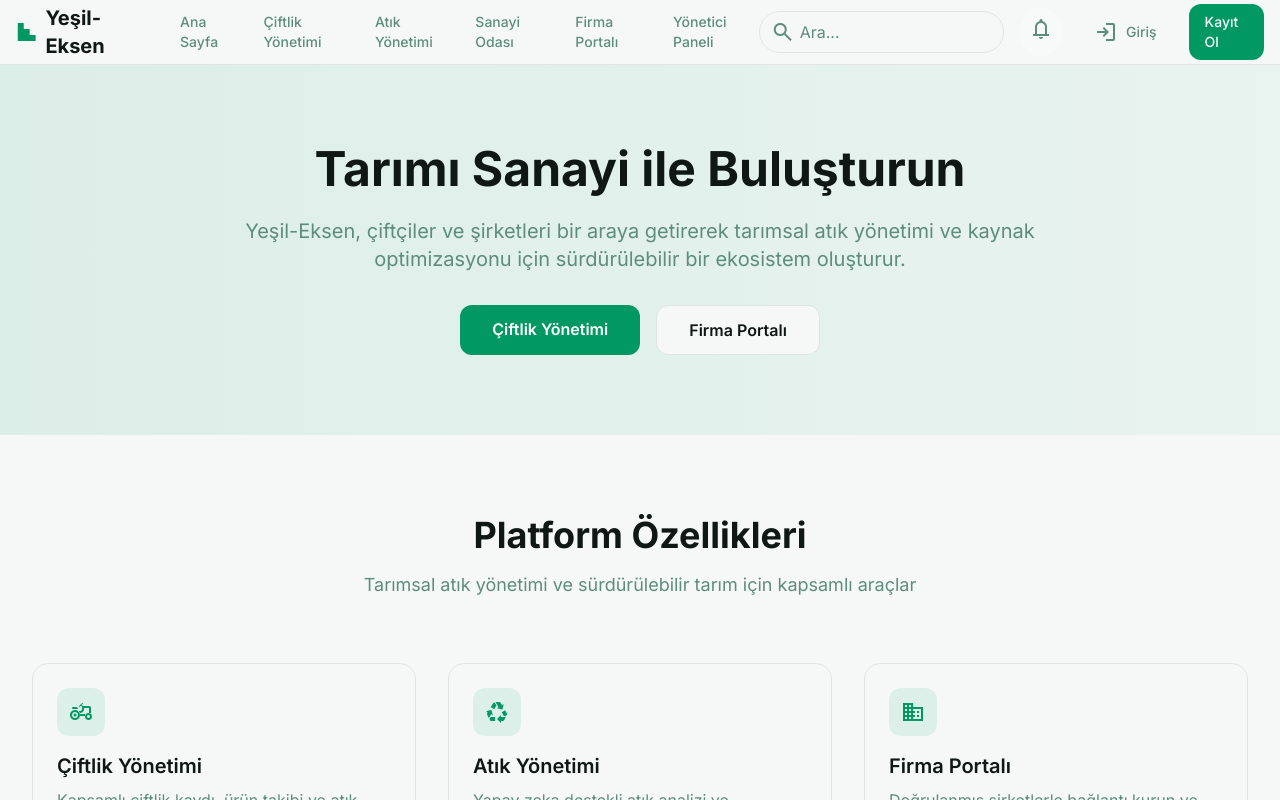
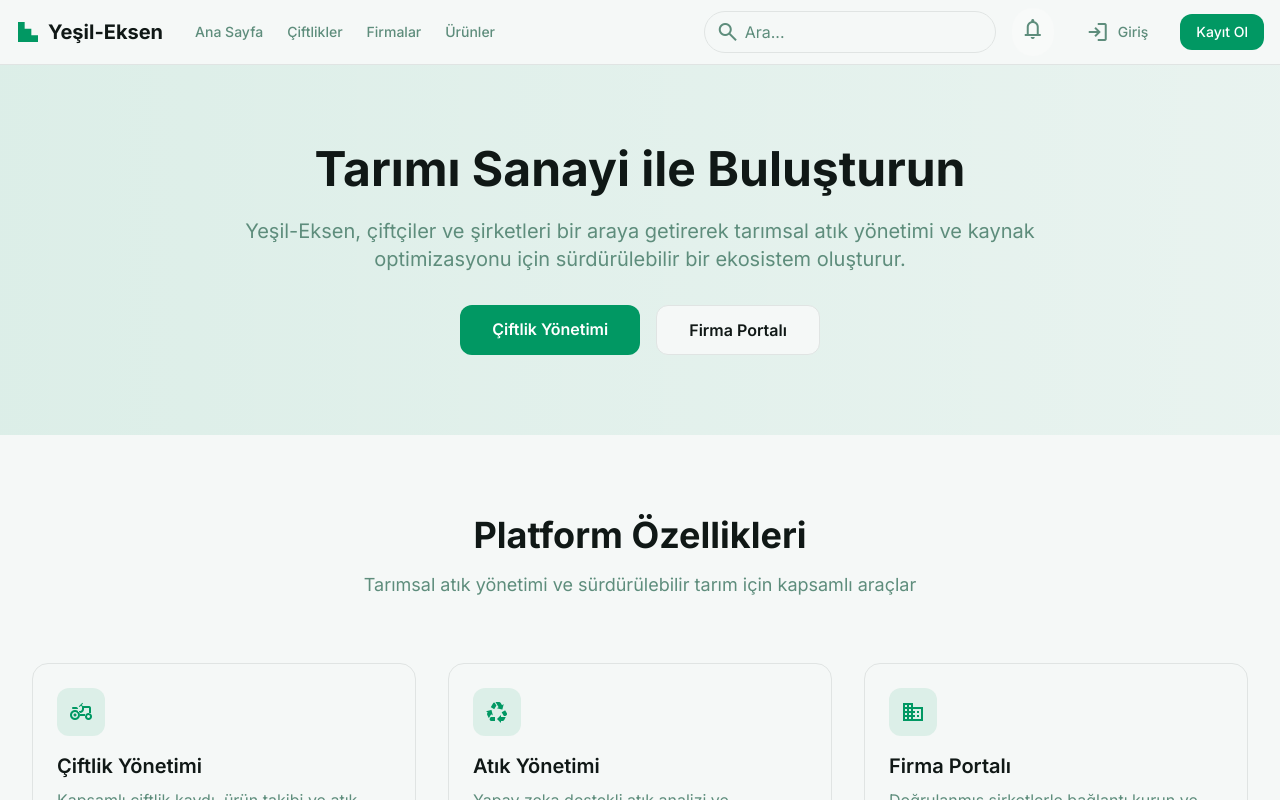
Before and after one commit to MehmetKivrak0/WebProje-YesilEksen, a React (Vite) app: page / in a window 1280 px wide. Shown: the top 800 px of the page. Built offline with nearby package versions, Linux system fonts and the light colour scheme.

Commit message:
Gp-YeşilEksen Proje

```diff
--- a/src/App.tsx
+++ b/src/App.tsx
@@ -5,11 +5,12 @@ import Giris from './pages/auth/giris.tsx'
 import Kayit from './pages/auth/kayit.tsx'
 import Atik from './pages/admin/atik.tsx'
 import DasSanayi from './pages/admin/das_sanayi.tsx'
-import Firmalar from './pages/firmalar.tsx'
+import Firmalar from './pages/firma/firmalar.tsx'
 import FirmaDetay from './pages/firma/firma_detay.tsx'
 import FirmaSatisGecmisi from './pages/firma/firma_satis_gecmisi.tsx'
 import FirmaEkle from './pages/firma/firma_ekle.tsx'
-import Ciftlikler from './pages/ciftlikler.tsx'
+import Ciftlikler from './pages/ciftlik/ciftlikler.tsx'
+import Ciftlik from './pages/ciftlik/ciftlik.tsx'
 import CiftlikEkle from './pages/ciftlik/ciftlik_ekle.tsx'
 import Atiklar from './pages/atiklar.tsx'
 import AtikEkle from './pages/ciftlik/atik_ekle.tsx'
@@ -24,6 +25,7 @@ function App() {
         <Route path="/admin/atik" element={<Atik />} />
         <Route path="/admin/sanayi" element={<DasSanayi />} />
         <Route path="/ciftlikler" element={<Ciftlikler />} />
+        <Route path="/ciftlik" element={<Ciftlik />} />
         <Route path="/firmalar" element={<Firmalar />} />
         <Route path="/firma/detay" element={<FirmaDetay />} />
         <Route path="/firma/satis-gecmisi" element={<FirmaSatisGecmisi />} />
--- a/src/components/navbar.tsx
+++ b/src/components/navbar.tsx
@@ -15,11 +15,9 @@ function Navbar() {
             </Link>
             <nav className="hidden md:flex items-center gap-6">
               <Link className="text-sm font-medium text-subtle-light dark:text-subtle-dark hover:text-primary dark:hover:text-primary transition-colors" to="/">Ana Sayfa</Link>
-              <Link className="text-sm font-medium text-subtle-light dark:text-subtle-dark hover:text-primary dark:hover:text-primary transition-colors" to="/ciftlikler">Çiftlik Yönetimi</Link>
-              <Link className="text-sm font-medium text-subtle-light dark:text-subtle-dark hover:text-primary dark:hover:text-primary transition-colors" to="/atiklar">Atık Yönetimi</Link>
-              <Link className="text-sm font-medium text-subtle-light dark:text-subtle-dark hover:text-primary dark:hover:text-primary transition-colors" to="/admin/sanayi">Sanayi Odası</Link>
-              <Link className="text-sm font-medium text-subtle-light dark:text-subtle-dark hover:text-primary dark:hover:text-primary transition-colors" to="/firmalar">Firma Portalı</Link>
-              <Link className="text-sm font-medium text-subtle-light dark:text-subtle-dark hover:text-primary dark:hover:text-primary transition-colors" to="/atiklar">Yönetici Paneli</Link>
+              <Link className="text-sm font-medium text-subtle-light dark:text-subtle-dark hover:text-primary dark:hover:text-primary transition-colors" to="/ciftlikler">Çiftlikler</Link>
+              <Link className="text-sm font-medium text-subtle-light dark:text-subtle-dark hover:text-primary dark:hover:text-primary transition-colors" to="/firmalar">Firmalar</Link>
+              <Link className="text-sm font-medium text-subtle-light dark:text-subtle-dark hover:text-primary dark:hover:text-primary transition-colors" to="/atiklar">Ürünler</Link>
             </nav>
           </div>
           <div className="flex items-center gap-4">
--- a/src/pages/ciftlik.tsx
+++ /dev/null
@@ -1,19 +0,0 @@
-function Ciftlik() {
-  return (
-    <div className="flex flex-col min-h-screen">
-      <div className="container mx-auto px-4 sm:px-6 lg:px-8 py-8">
-        <div className="mb-8">
-          <h1 className="text-4xl font-bold text-content-light dark:text-content-dark mb-2">Çiftlik Yönetimi</h1>
-          <p className="text-lg text-subtle-light dark:text-subtle-dark">Çiftlik işlemlerinizi yönetin</p>
-        </div>
-
-        <div className="bg-background-light dark:bg-background-dark rounded-xl p-6 border border-border-light dark:border-border-dark">
-          <h2 className="text-xl font-semibold text-content-light dark:text-content-dark mb-4">Çiftlik Bilgileri</h2>
-          <p className="text-subtle-light dark:text-subtle-dark">Bu sayfa geliştirilme aşamasındadır.</p>
-        </div>
-      </div>
-    </div>
-  );
-}
-
-export default Ciftlik;
--- /dev/null
+++ b/src/pages/ciftlik/ciftlik.tsx
@@ -0,0 +1,25 @@
+import Navbar from '../../components/navbar';
+import Footer from '../../components/footer';
+
+function Ciftlik() {
+  return (
+    <div className="bg-background-light dark:bg-background-dark font-display text-content-light dark:text-content-dark min-h-screen flex flex-col">
+      <Navbar />
+      <main className="flex-grow">
+        <div className="container mx-auto px-4 sm:px-6 lg:px-8 py-8">
+          <div className="mb-8">
+            <h1 className="text-4xl font-bold text-content-light dark:text-content-dark mb-2">Çiftlik Yönetimi</h1>
+            <p className="text-lg text-subtle-light dark:text-subtle-dark">Çiftlik işlemlerinizi yönetin</p>
+          </div>
+          <div className="bg-background-light dark:bg-background-dark rounded-xl p-6 border border-border-light dark:border-border-dark">
+            <h2 className="text-xl font-semibold text-content-light dark:text-content-dark mb-4">Çiftlik Bilgileri</h2>
+            <p className="text-subtle-light dark:text-subtle-dark">Bu sayfa geliştirilme aşamasındadır.</p>
+          </div>
+        </div>
+      </main>
+      <Footer />
+    </div>
+  );
+}
+
+export default Ciftlik;
--- a/src/pages/ciftlikler.tsx
+++ b/src/pages/ciftlik/ciftlikler.tsx
@@ -1,5 +1,5 @@
-import Navbar from '../components/navbar';
-import Footer from '../components/footer';
+import Navbar from '../../components/navbar';
+import Footer from '../../components/footer';
 import { Link } from 'react-router-dom';
 
 function Ciftlikler() {
--- a/src/pages/firmalar.tsx
+++ b/src/pages/firma/firmalar.tsx
@@ -1,5 +1,5 @@
-import Navbar from '../components/navbar'
-import Footer from '../components/footer'
+import Navbar from '../../components/navbar'
+import Footer from '../../components/footer'
 import { Link } from 'react-router-dom'
 
 function Firmalar() {
```
